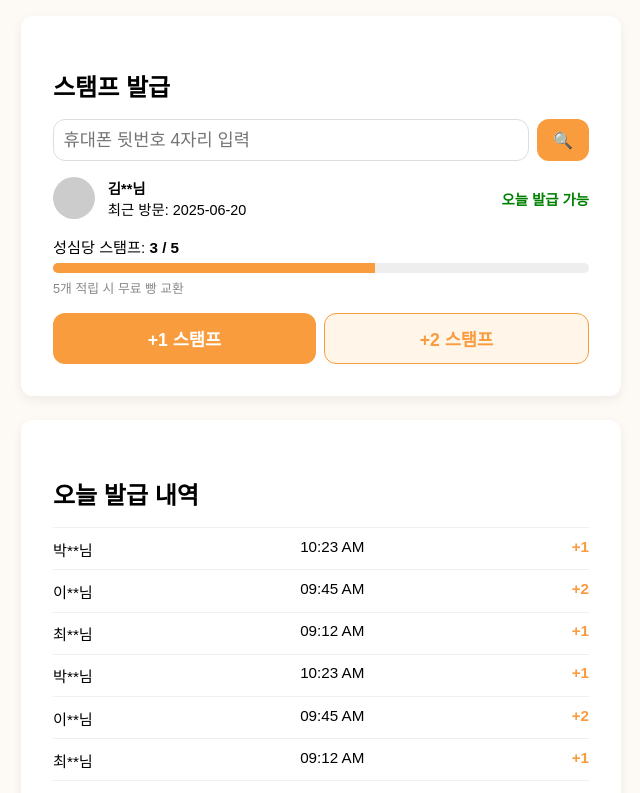
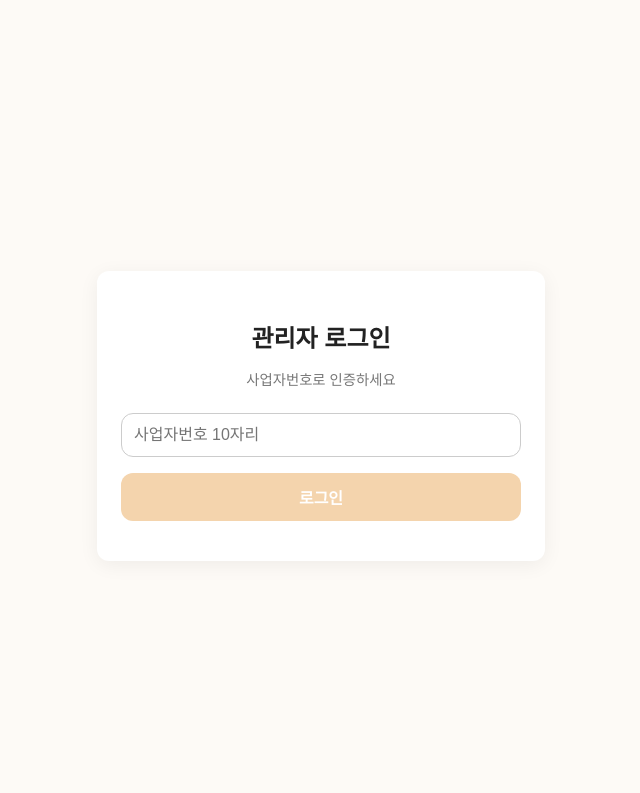
Before and after one commit to TOBETHEONE37/stamping_app, a React (Vite) app: page /login in a window 1280 px wide. Before the commit this address led to /stamp. Shown: the top 793 px of the page, without its empty margins (319-959 px from the left). Built offline with nearby package versions, Linux system fonts and the light colour scheme.

Commit message:
session login

```diff
--- a/src/App.tsx
+++ b/src/App.tsx
@@ -1,11 +1,13 @@
 import { Routes, Route, Navigate } from "react-router-dom";
 import StampPage from "./pages/StampPage";
+import LoginPage from "./pages/LoginPage";
 
 const App = () => {
   return (
     <Routes>
+      <Route path="/login" element={<LoginPage />} />
       <Route path="/stamp" element={<StampPage />} />
-      <Route path="*" element={<Navigate to="/stamp" />} />
+      <Route path="*" element={<Navigate to="/login" />} />
     </Routes>
   );
 };
--- /dev/null
+++ b/src/pages/LoginPage.tsx
@@ -0,0 +1,54 @@
+import apiClient from "@/api/client";
+import { useState } from "react";
+import { useNavigate } from "react-router-dom";
+import "../styles/login.css";
+
+const LoginPage = () => {
+  const [bizNo, setBizNo] = useState("");
+  const [error, setError] = useState("");
+  const [loading, setLoading] = useState(false);
+  const navigate = useNavigate();
+
+  const handleLogin = async () => {
+    if (bizNo.length < 10) {
+      setError("사업자번호를 정확히 입력하세요.");
+      return;
+    }
+
+    try {
+        setLoading(true);
+        await apiClient.post("/api/auth/stamp/login", {
+            businessNumber: bizNo,
+        }, {
+            withCredentials: true,
+        });
+        navigate("/stamp");
+    } catch (err) {
+        setError("존재하지 않는 사업자번호입니다.");
+    } finally {
+        setLoading(false);
+    }
+  };
+
+  return (
+    <div className="login-wrapper">
+      <div className="login-card">
+        <h1>관리자 로그인</h1>
+        <p>사업자번호로 인증하세요</p>
+        <input
+          type="text"
+          placeholder="사업자번호 10자리"
+          value={bizNo}
+          onChange={(e) => setBizNo(e.target.value)}
+          maxLength={10}
+        />
+        {error && <div className="error-text">{error}</div>}
+        <button onClick={handleLogin} disabled={loading || bizNo.length < 10}>
+          {loading ? "확인 중..." : "로그인"}
+        </button>
+      </div>
+    </div>
+  );
+};
+
+export default LoginPage;
--- a/src/pages/StampPage.tsx
+++ b/src/pages/StampPage.tsx
@@ -1,10 +1,48 @@
 import StampIssueCard from "../components/StampIssueCard";
 import StampHistoryList from "../components/StampHistoryList";
 import "../styles/stamp.css";
+import { useNavigate } from "react-router-dom";
+import apiClient from "@/api/client";
+import { useEffect, useState } from "react";
 
 const StampPage = () => {
+  const navigate = useNavigate();
+  const [isCheckingSession, setIsCheckingSession] = useState(true);
+
+  useEffect(() => {
+    const checkSession = async () => {
+      try {
+        await apiClient.get("/api/auth/stamp/session-check", {
+          withCredentials: true,
+        });
+        setIsCheckingSession(false);
+      } catch (err) {
+        navigate("/login");
+      }
+    };
+
+    checkSession();
+  }, [navigate]);
+
+  if (isCheckingSession) {
+    return null;
+  }
+
+  const handleLogout = async () => {
+    try {
+      await apiClient.post("/api/auth/stamp/logout", null, { withCredentials: true });
+      navigate("/login");
+    } catch (err) {
+      console.error("로그아웃 실패", err);
+    }
+  };
+
   return (
     <div className="stamp-page">
+      <div className="stamp-header">
+        <h2 className="store-name">성심당</h2>
+        <button className="logout-btn" onClick={handleLogout}>로그아웃</button>
+      </div>
       <div className="stamp-container">
         <StampIssueCard />
         <StampHistoryList />
--- /dev/null
+++ b/src/styles/login.css
@@ -0,0 +1,89 @@
+:root {
+  --primary: #f89c3e;
+  --bg: #fdfaf6;
+  --text: #222;
+  --error: #d32f2f;
+  --radius: 12px;
+}
+
+body {
+  margin: 0;
+  font-family: 'Pretendard', sans-serif;
+  background-color: var(--bg);
+}
+
+.login-wrapper {
+  display: flex;
+  justify-content: center;
+  min-height: 100vh;
+  align-items: center;
+  height: 100vh;
+  padding: 1rem;
+}
+
+.login-card {
+  width: 100%;
+  max-width: 400px;
+  background: white;
+  border-radius: var(--radius);
+  padding: 2rem 1.5rem 2.5rem;
+  box-shadow: 0 4px 20px rgba(0, 0, 0, 0.06);
+  text-align: center;
+}
+
+.login-card h1 {
+  font-size: 1.5rem;
+  margin-bottom: 0.5rem;
+  color: var(--text);
+}
+
+.login-card p {
+  font-size: 0.9rem;
+  color: #777;
+  margin-bottom: 1.5rem;
+}
+
+.login-card input {
+  width: 100%;
+  padding: 0.75rem;
+  font-size: 1rem;
+  border-radius: var(--radius);
+  border: 1px solid #ccc;
+  margin-bottom: 1rem;
+  transition: border-color 0.2s;
+}
+
+.login-card input:focus {
+  border-color: var(--primary);
+  outline: none;
+}
+
+.login-card button {
+  width: 100%;
+  padding: 0.75rem;
+  font-size: 1rem;
+  font-weight: bold;
+  background: var(--primary);
+  color: white;
+  border: none;
+  border-radius: var(--radius);
+  cursor: pointer;
+  transition: background 0.2s;
+}
+
+.login-card button:disabled {
+  background: #f4d4ad;
+  cursor: not-allowed;
+}
+
+.login-card input,
+.login-card button {
+  width: 100%;
+  box-sizing: border-box;
+}
+
+.error-text {
+  color: var(--error);
+  font-size: 0.85rem;
+  margin-bottom: 1rem;
+}
--- a/src/styles/stamp.css
+++ b/src/styles/stamp.css
@@ -14,10 +14,37 @@ body {
   background-color: var(--bg);
 }
 
+/* 페이지 및 컨테이너 */
 .stamp-page {
   padding: 1rem;
   display: flex;
-  justify-content: center;
+  flex-direction: column;
+  align-items: center;
+}
+
+.stamp-header {
+  width: 100%;
+  max-width: 480px;
+  display: flex;
+  justify-content: space-between;
+  align-items: center;
+  margin-bottom: 1rem;
+  padding: 0 0.5rem;
+}
+
+.store-name {
+  font-size: 1.3rem;
+  font-weight: bold;
+  color: var(--text);
+}
+
+.logout-btn {
+  background: none;
+  border: none;
+  color: var(--primary);
+  font-weight: 600;
+  font-size: 1rem;
+  cursor: pointer;
 }
 
 .stamp-container {
@@ -28,7 +55,7 @@ body {
   gap: 1.5rem;
 }
 
-/* 공통 카드 */
+/* 카드 공통 */
 .card {
   background: white;
   border-radius: var(--radius);
@@ -42,7 +69,7 @@ body {
   margin-bottom: 1rem;
 }
 
-/* 입력 */
+/* 입력 영역 */
 .input-row {
   display: flex;
   gap: 0.5rem;
@@ -199,4 +226,12 @@ body {
   .card-title {
     font-size: 1.5rem;
   }
+
+  .store-name {
+    font-size: 1.5rem;
+  }
+
+  .logout-btn {
+    font-size: 1.1rem;
+  }
 }
```
